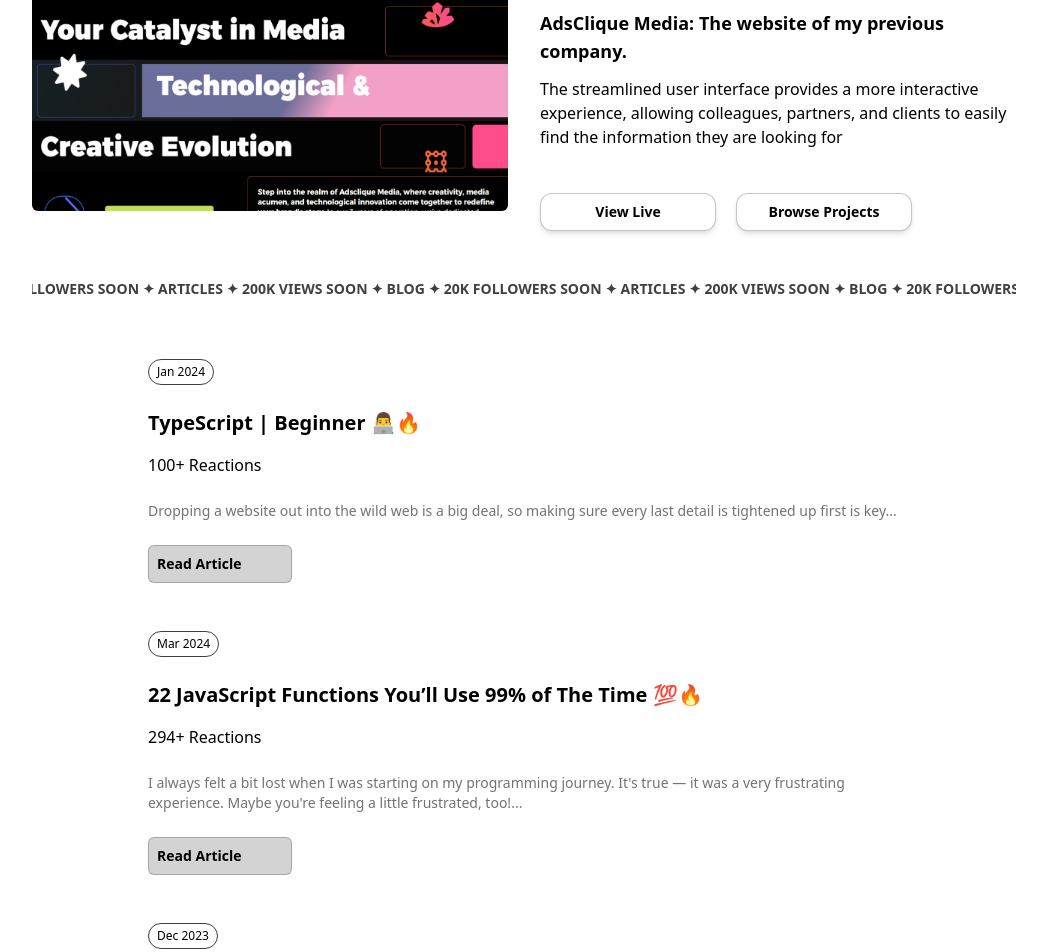
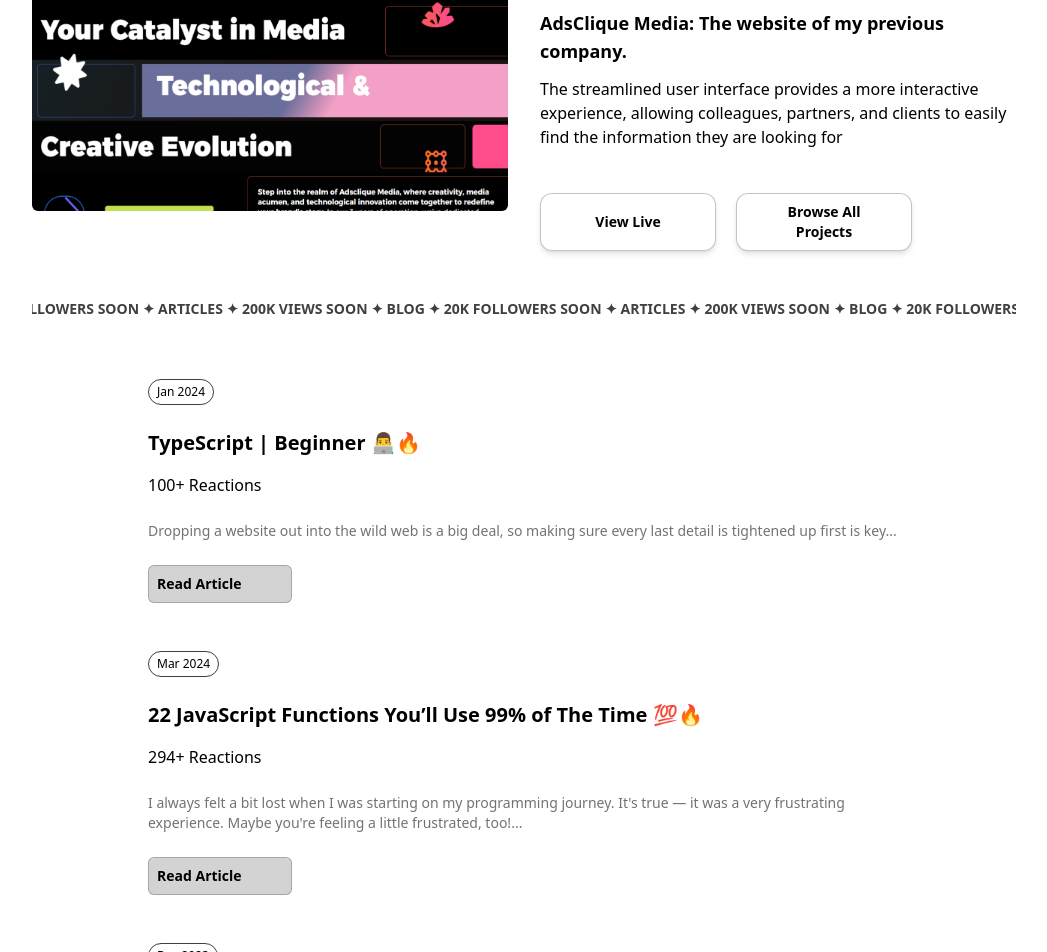
Before and after one commit to Safdar-Ali-India/safdar-Portfolio, a Next.js app: page / in a window 1280 px wide. Shown: the part 837-1789 px from the top of the page, without its empty margins (116-1163 px from the left). Built offline with nearby package versions, Linux system fonts and the light colour scheme.

Commit message:
refractor: fixed bugs and improved code quality

```diff
--- a/app/page.js
+++ b/app/page.js
@@ -344,7 +344,7 @@
                           <Link href={each.liveLink}>View Live</Link>
                         </button>
                           <button className="mt-11 border border-neutral-700/30 rounded-xl p-2 px-7 lg:w-44 w-full bg-white dark:bg-neutral-800/10 text-sm text-black  hover:font-bold dark:text-neutral-400 font-semibold shadow-md light:text-slate-800">
-                          <Link href="/projects">Browse Projects</Link>
+                          <Link href="/projects">Browse All Projects</Link>
                         </button>
                       </div>
                     </div>
```
